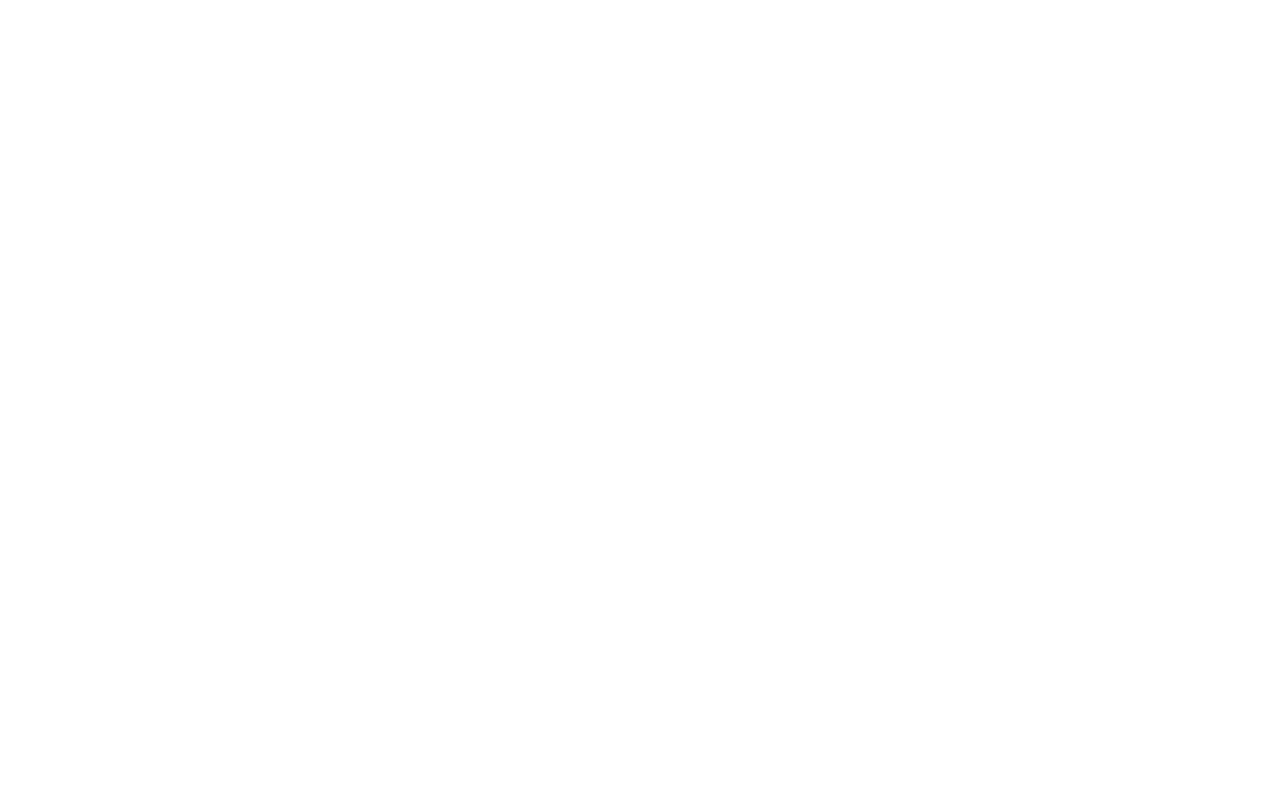
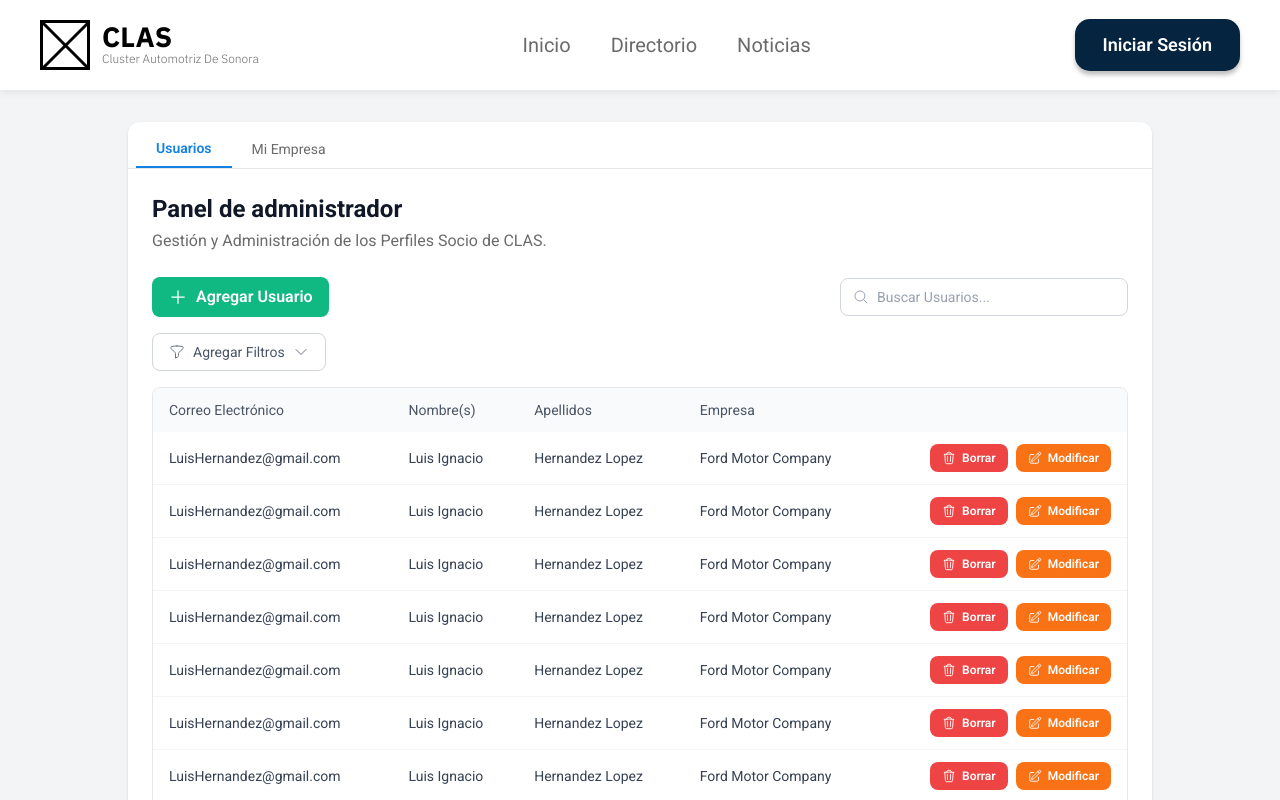
Before and after one commit to turtlevlz/CLAS, a React (Vite) app in the folder frontend/: page /admin in a window 1280 px wide. Before the commit this address had no page. Shown: the top 800 px of the page. Built offline with nearby package versions, Linux system fonts and the light colour scheme.

Commit message:
agrego panel de admin

```diff
--- a/frontend/src/App.tsx
+++ b/frontend/src/App.tsx
@@ -5,8 +5,7 @@
 import NoticiaDetalle from './pages/NoticiaDetalle';
 import Login from './pages/Login';
 import EmpresaDetalle from './pages/EmpresaDetalle';
-import AdminUsuarios from './pages/admin/AdminUsuarios';
-import AdminEmpresa from './pages/admin/AdminEmpresa';
+import Admin from './pages/Admin';
 
 export default function App() {
   return (
@@ -18,8 +17,7 @@
         <Route path="/noticias/:id" element={<NoticiaDetalle />} />
         <Route path="/login" element={<Login />} />
         <Route path="/empresa/:id" element={<EmpresaDetalle />} />
-        <Route path="/admin/usuarios" element={<AdminUsuarios />} />
-        <Route path="/admin/empresa" element={<AdminEmpresa />} />
+        <Route path="/admin" element={<Admin />} />
       </Routes>
     </BrowserRouter>
   );
--- /dev/null
+++ b/frontend/src/pages/Admin.tsx
@@ -0,0 +1,178 @@
+import { useState } from 'react'
+import {
+  PlusIcon,
+  MagnifyingGlassIcon,
+  FunnelIcon,
+  ChevronDownIcon,
+  TrashIcon,
+  PencilSquareIcon,
+} from '@heroicons/react/24/outline'
+import Navbar from '../components/Navbar'
+import Footer from '../components/Footer'
+
+const usuarios = [
+  { id: 1, email: 'LuisHernandez@gmail.com', nombre: 'Luis Ignacio', apellidos: 'Hernandez Lopez', empresa: 'Ford Motor Company' },
+  { id: 2, email: 'LuisHernandez@gmail.com', nombre: 'Luis Ignacio', apellidos: 'Hernandez Lopez', empresa: 'Ford Motor Company' },
+  { id: 3, email: 'LuisHernandez@gmail.com', nombre: 'Luis Ignacio', apellidos: 'Hernandez Lopez', empresa: 'Ford Motor Company' },
+  { id: 4, email: 'LuisHernandez@gmail.com', nombre: 'Luis Ignacio', apellidos: 'Hernandez Lopez', empresa: 'Ford Motor Company' },
+  { id: 5, email: 'LuisHernandez@gmail.com', nombre: 'Luis Ignacio', apellidos: 'Hernandez Lopez', empresa: 'Ford Motor Company' },
+  { id: 6, email: 'LuisHernandez@gmail.com', nombre: 'Luis Ignacio', apellidos: 'Hernandez Lopez', empresa: 'Ford Motor Company' },
+  { id: 7, email: 'LuisHernandez@gmail.com', nombre: 'Luis Ignacio', apellidos: 'Hernandez Lopez', empresa: 'Ford Motor Company' },
+  { id: 8, email: 'LuisHernandez@gmail.com', nombre: 'Luis Ignacio', apellidos: 'Hernandez Lopez', empresa: 'Ford Motor Company' },
+  { id: 9, email: 'LuisHernandez@gmail.com', nombre: 'Luis Ignacio', apellidos: 'Hernandez Lopez', empresa: 'Ford Motor Company' },
+  { id: 10, email: 'LuisHernandez@gmail.com', nombre: 'Luis Ignacio', apellidos: 'Hernandez Lopez', empresa: 'Ford Motor Company' },
+]
+
+function PanelUsuarios() {
+  const [busqueda, setBusqueda] = useState('')
+
+  const filtrados = usuarios.filter(u =>
+    u.email.toLowerCase().includes(busqueda.toLowerCase()) ||
+    u.nombre.toLowerCase().includes(busqueda.toLowerCase()) ||
+    u.empresa.toLowerCase().includes(busqueda.toLowerCase())
+  )
+
+  return (
+    <div>
+      <h1 className="text-2xl font-bold text-gray-900 mb-1">Panel de administrador</h1>
+      <p className="text-text-muted mb-6">Gestión y Administración de los Perfiles Socio de CLAS.</p>
+
+      <div className="flex items-center justify-between mb-4">
+        <button className="flex items-center gap-2 bg-success text-white font-semibold px-4 py-2 rounded-lg hover:opacity-90 transition-opacity">
+          <PlusIcon className="w-5 h-5" />
+          Agregar Usuario
+        </button>
+
+        <div className="flex items-center gap-2 border border-gray-300 rounded-lg px-3 py-2 w-72">
+          <MagnifyingGlassIcon className="w-4 h-4 text-gray-400 shrink-0" />
+          <input
+            type="text"
+            placeholder="Buscar Usuarios..."
+            value={busqueda}
+            onChange={e => setBusqueda(e.target.value)}
+            className="outline-none text-sm w-full text-gray-700 placeholder-gray-400"
+          />
+        </div>
+      </div>
+
+      <div className="flex items-center gap-2 border border-gray-300 rounded-lg px-4 py-2 w-fit mb-4 cursor-pointer hover:bg-gray-50">
+        <FunnelIcon className="w-4 h-4 text-gray-500" />
+        <span className="text-sm text-gray-600">Agregar Filtros</span>
+        <ChevronDownIcon className="w-4 h-4 text-gray-500" />
+      </div>
+
+      <div className="overflow-x-auto rounded-lg border border-gray-200">
+        <table className="w-full text-sm">
+          <thead className="bg-gray-50 text-gray-600 text-left">
+            <tr>
+              <th className="px-4 py-3 font-medium">Correo Electrónico</th>
+              <th className="px-4 py-3 font-medium">Nombre(s)</th>
+              <th className="px-4 py-3 font-medium">Apellidos</th>
+              <th className="px-4 py-3 font-medium">Empresa</th>
+              <th className="px-4 py-3" />
+            </tr>
+          </thead>
+          <tbody className="divide-y divide-gray-100">
+            {filtrados.map(u => (
+              <tr key={u.id} className="hover:bg-gray-50">
+                <td className="px-4 py-3 text-gray-700">{u.email}</td>
+                <td className="px-4 py-3 text-gray-700">{u.nombre}</td>
+                <td className="px-4 py-3 text-gray-700">{u.apellidos}</td>
+                <td className="px-4 py-3 text-gray-700">{u.empresa}</td>
+                <td className="px-4 py-3">
+                  <div className="flex gap-2 justify-end">
+                    <button className="flex items-center gap-1.5 bg-[#EF4444] text-white text-xs font-semibold px-3 py-1.5 rounded-lg hover:opacity-90 transition-opacity">
+                      <TrashIcon className="w-3.5 h-3.5" />
+                      Borrar
+                    </button>
+                    <button className="flex items-center gap-1.5 bg-[#F97316] text-white text-xs font-semibold px-3 py-1.5 rounded-lg hover:opacity-90 transition-opacity">
+                      <PencilSquareIcon className="w-3.5 h-3.5" />
+                      Modificar
+                    </button>
+                  </div>
+                </td>
+              </tr>
+            ))}
+          </tbody>
+        </table>
+      </div>
+
+      <div className="flex items-center justify-between mt-4 text-sm text-gray-500">
+        <div className="flex items-center gap-1">
+          <span>Usuarios Por Página: 10</span>
+          <ChevronDownIcon className="w-4 h-4" />
+        </div>
+        <div className="flex items-center gap-2">
+          <button className="hover:text-primary">‹</button>
+          <span>Página 1 de 1</span>
+          <button className="hover:text-primary">›</button>
+        </div>
+      </div>
+    </div>
+  )
+}
+
+function PanelEmpresa() {
+  return (
+    <div>
+      <h1 className="text-2xl font-bold text-gray-900 mb-1">Mi Empresa</h1>
+      <p className="text-text-muted mb-6">Información de tu organización registrada en CLAS.</p>
+
+      <div className="grid grid-cols-2 gap-6 max-w-2xl">
+        <div>
+          <label className="block text-sm font-medium text-gray-700 mb-1">Nombre de la empresa</label>
+          <input defaultValue="Ford Motor Company" className="w-full border border-gray-300 rounded-lg px-3 py-2 text-sm outline-none focus:border-primary" />
+        </div>
+        <div>
+          <label className="block text-sm font-medium text-gray-700 mb-1">Rubro</label>
+          <input defaultValue="Manufactura automotriz" className="w-full border border-gray-300 rounded-lg px-3 py-2 text-sm outline-none focus:border-primary" />
+        </div>
+        <div>
+          <label className="block text-sm font-medium text-gray-700 mb-1">Correo de contacto</label>
+          <input defaultValue="contacto@ford.com.mx" className="w-full border border-gray-300 rounded-lg px-3 py-2 text-sm outline-none focus:border-primary" />
+        </div>
+        <div>
+          <label className="block text-sm font-medium text-gray-700 mb-1">Teléfono</label>
+          <input defaultValue="+52 (662) 555-1234" className="w-full border border-gray-300 rounded-lg px-3 py-2 text-sm outline-none focus:border-primary" />
+        </div>
+        <div className="col-span-2">
+          <label className="block text-sm font-medium text-gray-700 mb-1">Dirección</label>
+          <input defaultValue="Hermosillo, Sonora, México" className="w-full border border-gray-300 rounded-lg px-3 py-2 text-sm outline-none focus:border-primary" />
+        </div>
+      </div>
+
+      <button className="mt-6 bg-primary text-white font-semibold px-6 py-2 rounded-lg hover:opacity-90 transition-opacity text-sm">
+        Guardar cambios
+      </button>
+    </div>
+  )
+}
+
+export default function Admin() {
+  const [tab, setTab] = useState<'usuarios' | 'empresa'>('usuarios')
+
+  const tabClass = (t: string) =>
+    tab === t
+      ? 'px-5 py-2 text-sm font-semibold text-primary border-b-2 border-primary'
+      : 'px-5 py-2 text-sm text-text-muted hover:text-primary transition-colors'
+
+  return (
+    <>
+      <Navbar />
+      <main className="min-h-[70vh] bg-gray-100 py-8 px-6">
+        <div className="max-w-5xl mx-auto">
+          <div className="bg-white rounded-xl shadow-sm">
+            <div className="flex border-b border-gray-200 px-2 pt-2">
+              <button onClick={() => setTab('usuarios')} className={tabClass('usuarios')}>Usuarios</button>
+              <button onClick={() => setTab('empresa')} className={tabClass('empresa')}>Mi Empresa</button>
+            </div>
+            <div className="p-6">
+              {tab === 'usuarios' ? <PanelUsuarios /> : <PanelEmpresa />}
+            </div>
+          </div>
+        </div>
+      </main>
+      <Footer />
+    </>
+  )
+}
--- a/frontend/src/pages/admin/AdminEmpresa.tsx
+++ /dev/null
@@ -1,15 +0,0 @@
-import Navbar from '../../components/Navbar';
-import Footer from '../../components/Footer';
-
-export default function AdminEmpresa() {
-  return (
-    <>
-      <Navbar />
-      <main className="min-h-[70vh] px-6 py-12">
-        <h1>Admin — Empresas</h1>
-        <p>Gestión y edición de empresas registradas en el sistema.</p>
-      </main>
-      <Footer />
-    </>
-  );
-}
--- a/frontend/src/pages/admin/AdminUsuarios.tsx
+++ /dev/null
@@ -1,15 +0,0 @@
-import Navbar from '../../components/Navbar';
-import Footer from '../../components/Footer';
-
-export default function AdminUsuarios() {
-  return (
-    <>
-      <Navbar />
-      <main className="min-h-[70vh] px-6 py-12">
-        <h1>Admin — Usuarios</h1>
-        <p>Gestión de usuarios del sistema.</p>
-      </main>
-      <Footer />
-    </>
-  );
-}
```
Also changed, not shown: 1 other file (tests, documents, lock files or other folders).
